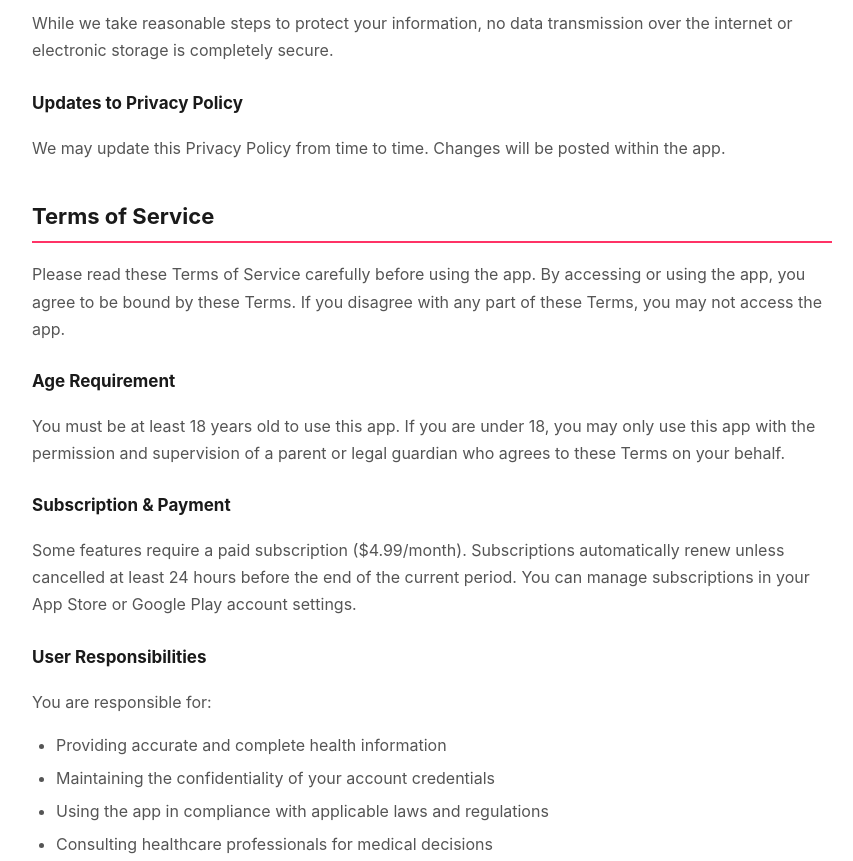
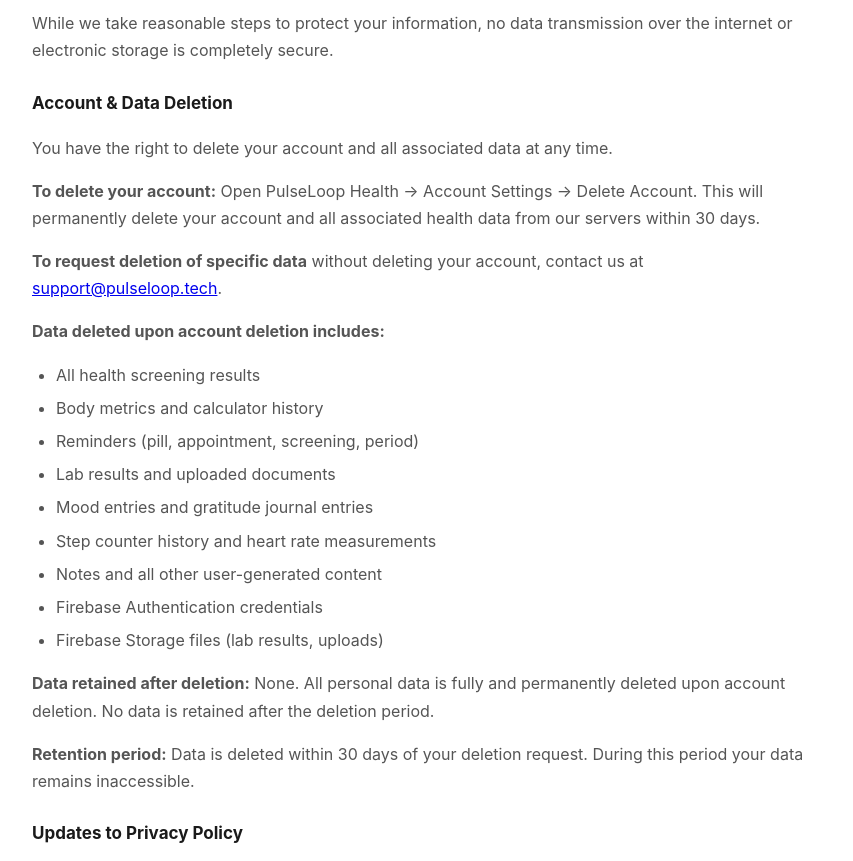
Before and after one commit to menooa/pulseloop.github.io, a plain HTML site: page privacy-policy.html in a window 1280 px wide. Shown: the part 1680-2541 px from the top of the page, without its empty margins (208-1061 px from the left). Drawn offline with Linux system fonts and the light colour scheme.

Commit message:
Update privacy policy with data deletion information
Added account and data deletion section to privacy policy.

```diff
--- a/privacy-policy.html
+++ b/privacy-policy.html
@@ -75,6 +75,25 @@
   <p>Your saved documents, health data, and personal information are encrypted and stored securely in our backend database. Your data is only accessible to you and is not available to anyone else, including app administrators, except as required by law. Lab results storage is limited to 500MB per user account.</p>
   <p>While we take reasonable steps to protect your information, no data transmission over the internet or electronic storage is completely secure.</p>
 
+  <h3 id="data-deletion">Account &amp; Data Deletion</h3>
+  <p>You have the right to delete your account and all associated data at any time.</p>
+  <p><strong>To delete your account:</strong> Open PulseLoop Health &rarr; Account Settings &rarr; Delete Account. This will permanently delete your account and all associated health data from our servers within 30 days.</p>
+  <p><strong>To request deletion of specific data</strong> without deleting your account, contact us at <a href="mailto:support@pulseloop.tech">support@pulseloop.tech</a>.</p>
+  <p><strong>Data deleted upon account deletion includes:</strong></p>
+  <ul>
+    <li>All health screening results</li>
+    <li>Body metrics and calculator history</li>
+    <li>Reminders (pill, appointment, screening, period)</li>
+    <li>Lab results and uploaded documents</li>
+    <li>Mood entries and gratitude journal entries</li>
+    <li>Step counter history and heart rate measurements</li>
+    <li>Notes and all other user-generated content</li>
+    <li>Firebase Authentication credentials</li>
+    <li>Firebase Storage files (lab results, uploads)</li>
+  </ul>
+  <p><strong>Data retained after deletion:</strong> None. All personal data is fully and permanently deleted upon account deletion. No data is retained after the deletion period.</p>
+  <p><strong>Retention period:</strong> Data is deleted within 30 days of your deletion request. During this period your data remains inaccessible.</p>
+
   <h3>Updates to Privacy Policy</h3>
   <p>We may update this Privacy Policy from time to time. Changes will be posted within the app.</p>
 
@@ -150,7 +169,7 @@
   <h3>Intellectual Property</h3>
   <p>All intellectual property rights in the app and its content are owned by or licensed to PulseLoop LLC. You may not use, reproduce, or distribute any part of the app without our prior written consent.</p>
 
-  <p class="last-updated">Last Updated: February 2026 &mdash; PulseLoop LLC</p>
+  <p class="last-updated">Last Updated: April 2026 &mdash; PulseLoop LLC</p>
 
 </body>
 </html>
```
